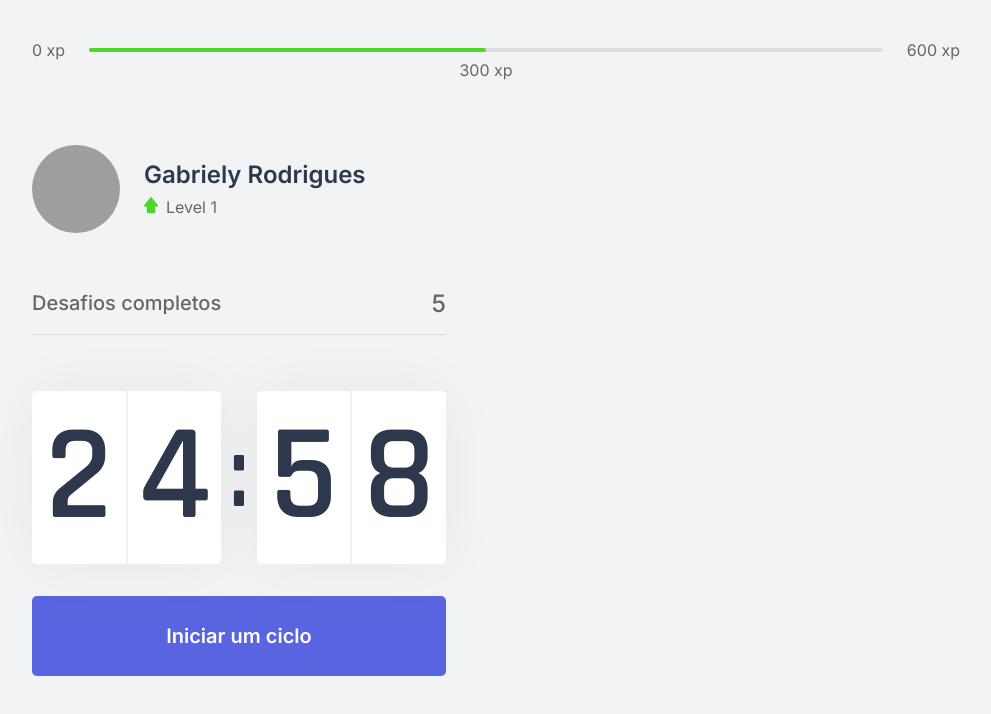
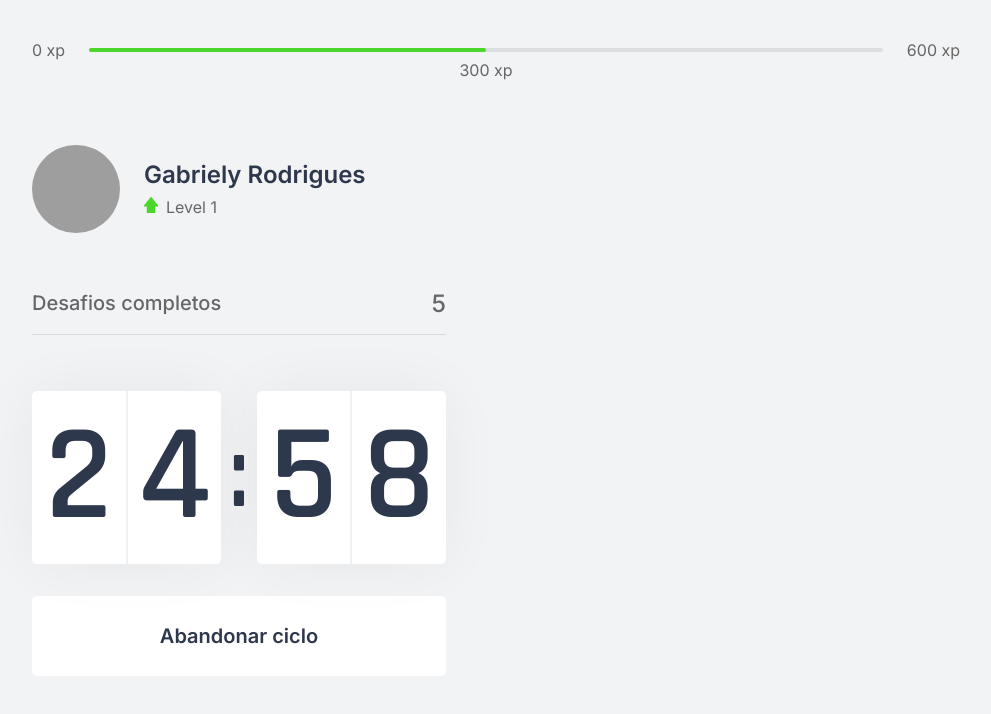
Before and after one commit to gabyrodrigues/moveit, a Next.js app in the folder web/: page / in a window 1280 px wide. Both pictures are taken after a click on the button "Iniciar um ciclo". Shown: the top 714 px of the page, without its empty margins (144-1135 px from the left). Built offline with nearby package versions, Linux system fonts and the light colour scheme; grey boxes are pictures that could not be loaded.

Commit message:
pausando countdown

```diff
--- a/web/src/components/Countdown.tsx
+++ b/web/src/components/Countdown.tsx
@@ -2,9 +2,11 @@
 
 import styles from '../styles/components/Countdown.module.css';
 
+let countdownTimeout: NodeJS.Timeout;
+
 export default function Countdown() {
   const [time, setTime] = useState(25 * 60); //colocando minutos pra segundos
-  const [active, setActive] = useState(false); //armazena se o countdown está ativo ou não (pause/play)
+  const [isActive, setIsActive] = useState(false); //armazena se o countdown está ativo ou não (pause/play)
 
   const minutes = Math.floor(time / 60); //tempo em minutos arrendondando pra baixo
   const seconds = time % 60; //resto da divisão são os segundos
@@ -13,16 +15,21 @@
   const [secondLeft, secondRight] = String(seconds).padStart(2, '0').split('');
 
   function startCountdown () {
-    setActive(true);
+    setIsActive(true);
+  }
+
+  function resetCountdown () {
+    clearTimeout(countdownTimeout); //cancelando a execução do setTimeout, evitando que no pause ele tire 1s depois de clicar no botão de pause
+    setIsActive(false);
   }
 
   useEffect(() => {
-    if(active && time > 0) {
-      setTimeout(() => {
+    if(isActive && time > 0) {
+      countdownTimeout = setTimeout(() => {
         setTime(time - 1);
       }, 1000);
     }
-  }, [active, time]);
+  }, [isActive, time]);
 
   return (
     <>
@@ -38,6 +45,15 @@
         </div>
       </div>
 
+      { isActive ? (
+          <button
+            type="button"
+            className={`${styles.countdownButton} ${styles.countdownButtonActive} `}
+            onClick={resetCountdown}
+          >
+            Abandonar ciclo
+          </button>
+        ) : (
           <button
             type="button"
             className={styles.countdownButton}
@@ -45,6 +61,8 @@
           >
             Iniciar um ciclo
           </button>
+        )
+      }
     </>
   );
 }
--- a/web/src/styles/components/Countdown.module.css
+++ b/web/src/styles/components/Countdown.module.css
@@ -54,3 +54,13 @@
 .countdownButton:hover {
   background-color: var(--blue-dark);
 }
+
+.countdownButtonActive {
+  background-color: var(--white);
+  color: var(--title);
+}
+
+.countdownButtonActive:hover {
+  background-color: var(--red);
+  color: var(--white);
+}
```
Lines whose indentation alone changed are shown as unchanged.
